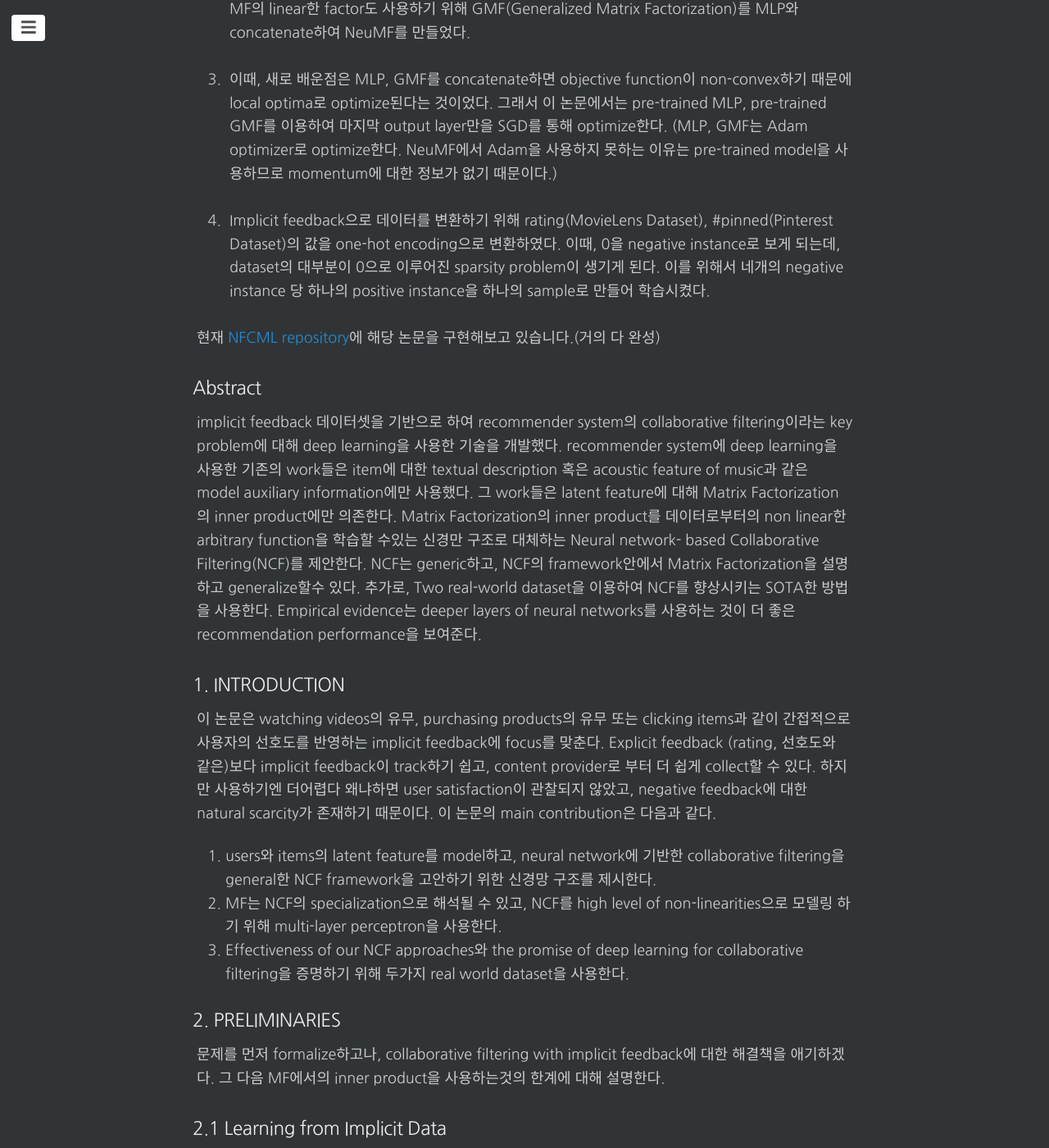
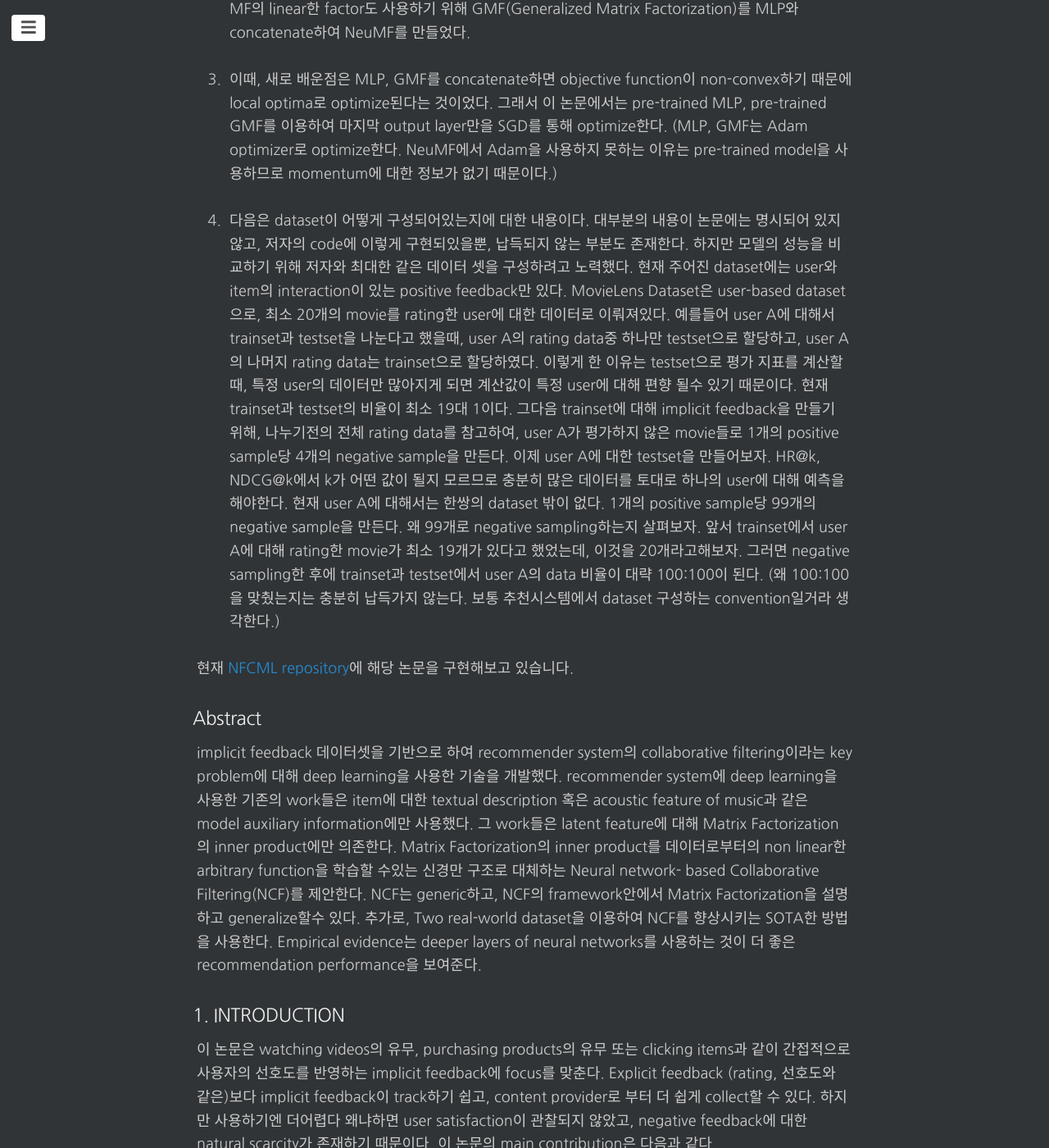
Before and after one commit to changhyeonnam/changhyeonnam.github.io, a Jekyll site: the page built from _posts/2021/2021-12-28-Neural_Collaborative_Filtering.md, in a window 1280 px wide and 1400 px high, scrolled down 671 px. Shown: the whole window at 82% size. Built offline with Jekyll 4.4.1, drawn with Linux system fonts in a browser that asks for light colours; nearby versions of some CDN libraries; formulas are drawn with MathJax 3; comment, search, counter and statistics services are not loaded.

Commit message:
update ncf.md

```diff
--- a/_posts/2021/2021-12-28-Neural_Collaborative_Filtering.md
+++ b/_posts/2021/2021-12-28-Neural_Collaborative_Filtering.md
@@ -23,9 +23,9 @@ NCF에서 제가 생각한 핵심은 다음과 같습니다.
 
 3. 이때, 새로 배운점은 MLP, GMF를 concatenate하면 objective function이 non-convex하기 때문에 local optima로 optimize된다는 것이었다. 그래서 이 논문에서는 pre-trained MLP, pre-trained GMF를 이용하여 마지막 output layer만을 SGD를 통해 optimize한다. (MLP, GMF는 Adam optimizer로 optimize한다. NeuMF에서 Adam을 사용하지 못하는 이유는 pre-trained model을 사용하므로 momentum에 대한 정보가 없기 때문이다.)
 
-4. Implicit feedback으로 데이터를 변환하기 위해 rating(MovieLens Dataset), #pinned(Pinterest Dataset)의 값을 one-hot encoding으로 변환하였다. 이때, 0을 negative instance로 보게 되는데, dataset의 대부분이 0으로 이루어진 sparsity problem이 생기게 된다. 이를 위해서 네개의 negative instance 당 하나의 positive instance을 하나의 sample로 만들어 학습시켰다.
+4. 다음은 dataset이 어떻게 구성되어있는지에 대한 내용이다. 대부분의 내용이 논문에는 명시되어 있지 않고, 저자의 code에 이렇게 구현되있을뿐, 납득되지 않는 부분도 존재한다. 하지만 모델의 성능을 비교하기 위해 저자와 최대한 같은 데이터 셋을 구성하려고 노력했다. 현재 주어진 dataset에는 user와 item의 interaction이 있는 positive feedback만 있다. MovieLens Dataset은 user-based dataset으로, 최소 20개의 movie를 rating한 user에 대한 데이터로 이뤄져있다. 예를들어 user A에 대해서 trainset과 testset을 나눈다고 했을때, user A의 rating data중 하나만 testset으로 할당하고, user A의 나머지 rating data는 trainset으로 할당하였다. 이렇게 한 이유는 testset으로 평가 지표를 계산할때, 특정 user의 데이터만 많아지게 되면 계산값이 특정 user에 대해 편향 될수 있기 때문이다. 현재 trainset과 testset의 비율이 최소 19대 1이다. 그다음 trainset에 대해 implicit feedback을 만들기 위해, 나누기전의 전체 rating data를 참고하여, user A가 평가하지 않은 movie들로 1개의 positive sample당 4개의 negative sample을 만든다. 이제 user A에 대한 testset을 만들어보자. HR@k, NDCG@k에서 k가 어떤 값이 될지 모르므로 충분히 많은 데이터를 토대로 하나의 user에 대해 예측을 해야한다. 현재 user A에 대해서는 한쌍의 dataset 밖이 없다. 1개의 positive sample당 99개의 negative sample을 만든다. 왜 99개로 negative sampling하는지 살펴보자. 앞서 trainset에서 user A에 대해 rating한 movie가 최소 19개가 있다고 했었는데, 이것을 20개라고해보자. 그러면 negative sampling한 후에 trainset과 testset에서 user A의 data 비율이 대략 100:100이 된다. (왜 100:100을 맞췄는지는 충분히 납득가지 않는다. 보통 추천시스템에서 dataset 구성하는 convention일거라 생각한다.)
 
-현재 [NFCML repository](https://github.com/changhyeonnam/NCFML)에 해당 논문을 구현해보고 있습니다.(거의 다 완성)
+현재 [NFCML repository](https://github.com/changhyeonnam/NCFML)에 해당 논문을 구현해보고 있습니다.
 
 ### Abstract
 
```
